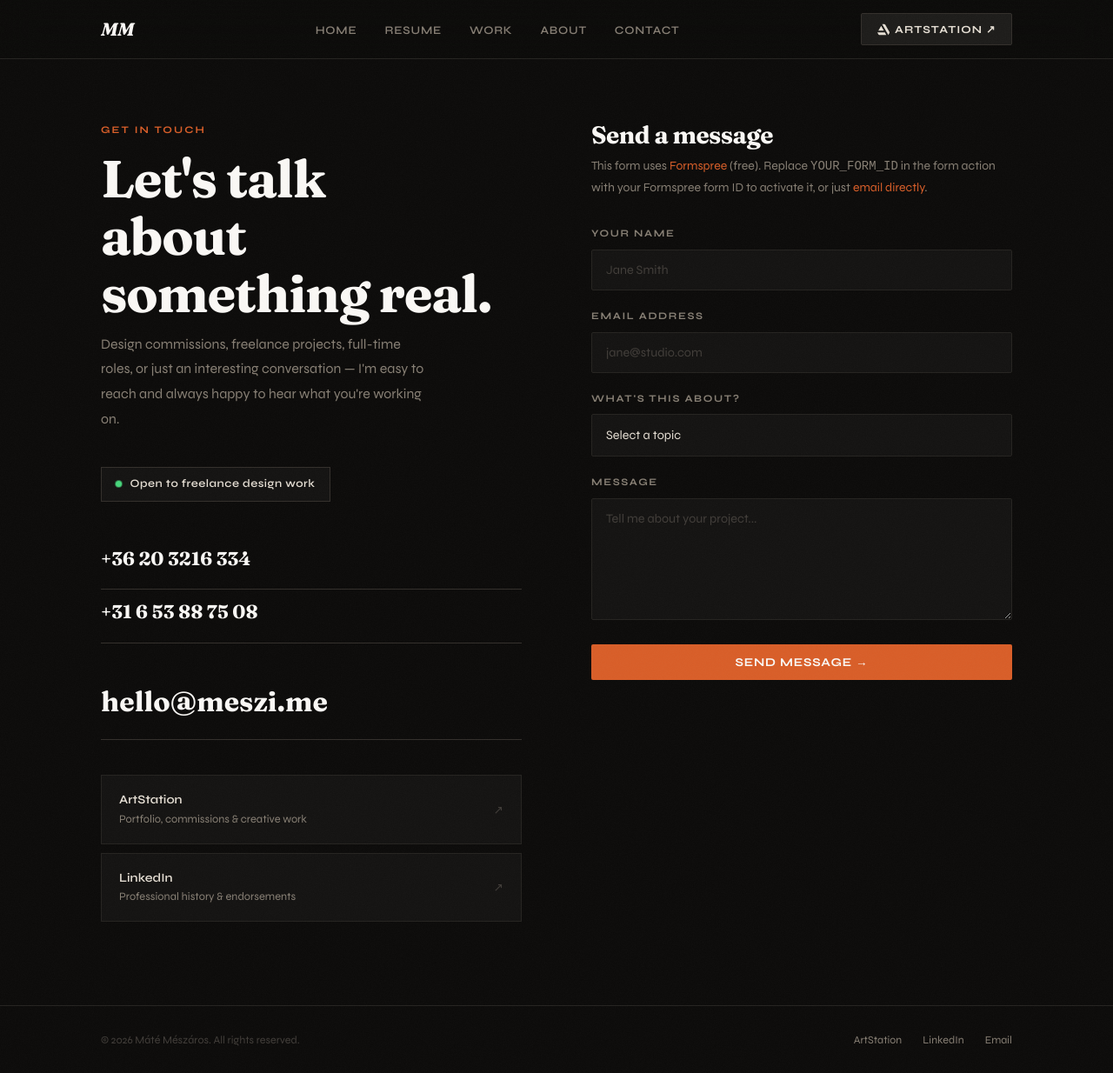
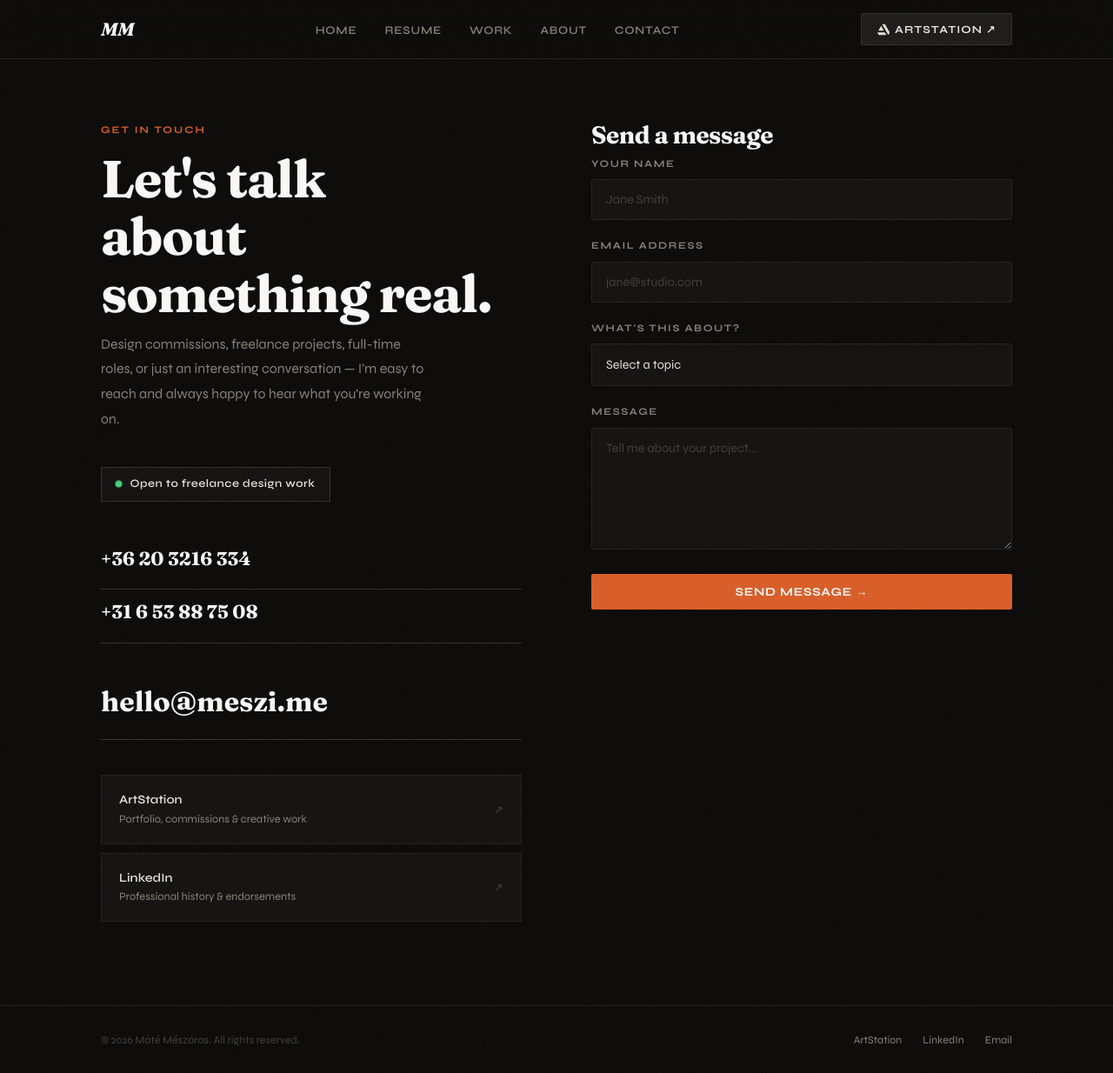
Before and after one commit to Muad0510/muad0510.github.io, a Jekyll site: the page built from contact.html, in a window 1280 px wide and 1234 px high. Shown: the whole window at 87% size. Built offline with Jekyll 4.4.1, drawn with Linux system fonts in a browser that asks for light colours.

Commit message:
New picture, add form id
Signed-off-by: Csaba Istvan Berta <fadden@byteslabs.nl>

```diff
--- a/contact.html
+++ b/contact.html
@@ -62,15 +62,9 @@ description: "Get in touch with Máté Mészáros"
       <!-- ─── Right: Contact form ────────────────────── -->
       <div class="contact-right">
         <h2>Send a message</h2>
-        <p class="sub">
-          This form uses <a href="https://formspree.io" target="_blank" rel="noopener" style="color:var(--accent);">Formspree</a>
-          (free). Replace <code>YOUR_FORM_ID</code> in the form action with your
-          Formspree form ID to activate it, or just
-          <a href="mailto:hello@meszi.me" style="color:var(--accent);">email directly</a>.
-        </p>
 
-        <form action="https://formspree.io/f/YOUR_FORM_ID" method="POST">
-          <input type="hidden" name="_subject" value="New message from meszaros.portfolio">
+        <form action="https://formspree.io/f/xzdjbjab" method="POST">
+          <input type="hidden" name="_subject" value="New message from meszi.me contact form">
 
           <div class="form-group">
             <label for="name">Your Name</label>
```
Also changed, not shown: assets/img/aboutme.jpeg.
